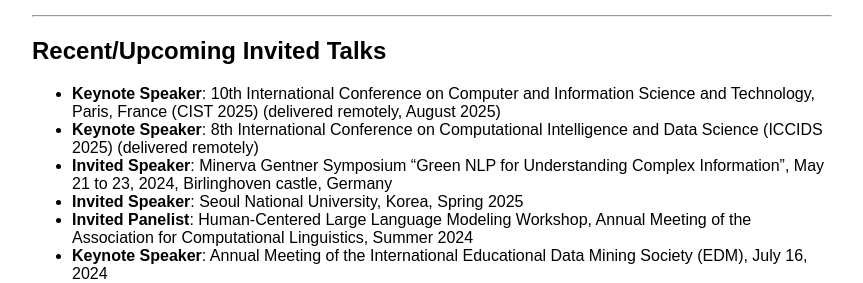
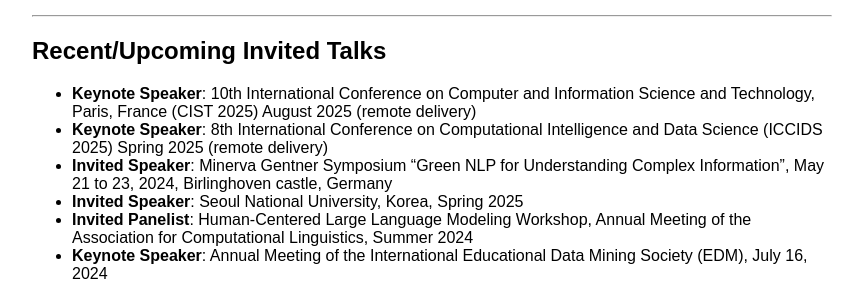
Before and after one commit to cp3a/cp3a.github.io, a Jekyll site: the page built from index.md, in a window 1280 px wide. Shown: the part 971-1254 px from the top of the page, without its empty margins (208-1071 px from the left). Built offline with Jekyll 4.4.1, drawn with Linux system fonts in a browser that asks for light colours.

Commit message:
Update index.md

```diff
--- a/index.md
+++ b/index.md
@@ -38,8 +38,8 @@ I have the privilege of directing the Teledia lab, a large, interdisciplinary la
 
 ## Recent/Upcoming Invited Talks
 
-- **Keynote Speaker**: 10th International Conference on Computer and Information Science and Technology, Paris, France (CIST 2025) (delivered remotely, August 2025)
-- **Keynote Speaker**: 8th  International Conference on Computational Intelligence and Data Science (ICCIDS 2025) (delivered remotely)
+- **Keynote Speaker**: 10th International Conference on Computer and Information Science and Technology, Paris, France (CIST 2025) August 2025 (remote delivery)
+- **Keynote Speaker**: 8th  International Conference on Computational Intelligence and Data Science (ICCIDS 2025) Spring 2025 (remote delivery)
 - **Invited Speaker**: Minerva Gentner Symposium "Green NLP for Understanding Complex Information", May 21 to 23, 2024, Birlinghoven castle, Germany
 - **Invited Speaker**: Seoul National University, Korea, Spring 2025
 - **Invited Panelist**: Human-Centered Large Language Modeling Workshop, Annual Meeting of the Association for Computational Linguistics, Summer 2024
```
